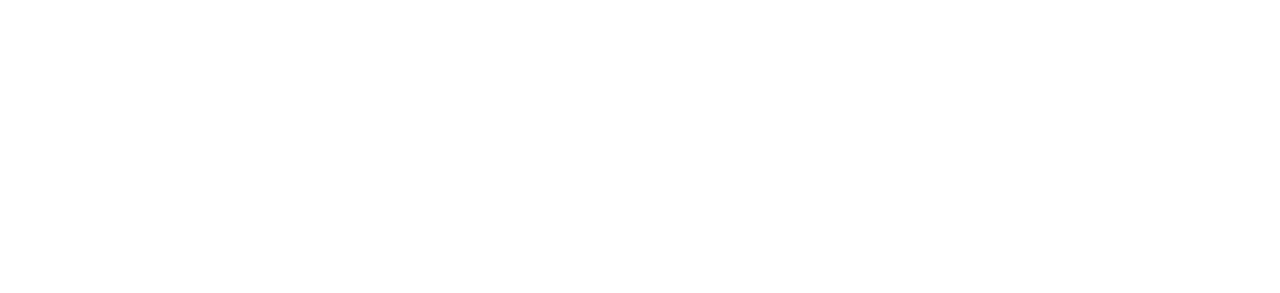
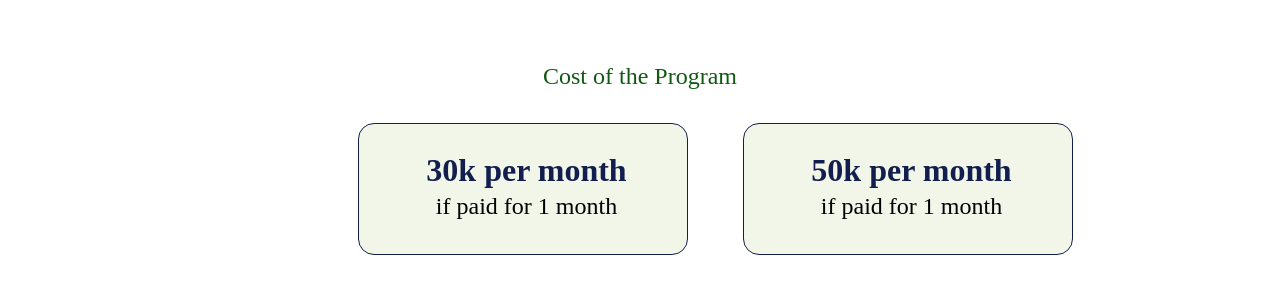
Before and after one commit to pradipk1/flamingo-frontend-ass, a React (Create React App) app: page / in a window 1280 px wide. Shown: the part 4155-4448 px from the top of the page. Before the commit the page ends 4218 px from the top, so only its background shows below. Built offline with nearby package versions, Linux system fonts and the light colour scheme.

Commit message:
costOfProgram done!

```diff
--- a/src/Pages/HomePage/HomePage.jsx
+++ b/src/Pages/HomePage/HomePage.jsx
@@ -7,6 +7,7 @@
 import ProgramStructure from '../../components/ProgramStructure/ProgramStructure';
 import WhatReceive from '../../components/WhatReceive/WhatReceive';
 import StartJourney from '../../components/StartJourney/StartJourney';
+import CostOfProgram from '../../components/CostOfProgram/CostOfProgram';
 
 function HomePage() {
   return (
@@ -29,6 +30,8 @@
         <WhatReceive />
 
         <StartJourney />
+
+        <CostOfProgram />
     </div>
   )
 }
--- /dev/null
+++ b/src/components/CostOfProgram/CostOfProgram.css
@@ -0,0 +1,49 @@
+.CostOfProgramMainDiv {
+    margin-bottom: 677px;
+}
+
+.CostOfProgramH2Div {
+    width: 292px;
+    height: 34px;
+    margin: auto;
+    margin-bottom: 26px;
+    text-align: center;
+}
+
+.CostOfProgramH2Div>h2 {
+    font-weight: 500;
+    color: #105913;
+}
+
+.CostOfProgramFlexDiv {
+    display: flex;
+    gap: 55px;
+    margin-left: 358px;
+}
+
+.CostOfProgramFlexDiv>div {
+    width: 330px;
+    height: 132px;
+    border-radius: 16px;
+    border: 1px solid #121F4E;
+    background: #F1F6E8;
+}
+
+.CostOfProgramFlexDiv>div>div {
+    width: 289px;
+    height: 71px;
+    margin-left: 23px;
+    margin-top: 27px;
+    text-align: center;
+}
+
+.CostOfProgramFlexDiv>div>div>h2 {
+    font-size: 32px;
+    line-height: 38px;
+    color: #121F4E;
+}
+
+.CostOfProgramFlexDiv>div>div>span {
+    font-size: 24px;
+    line-height: 35px;
+}
--- /dev/null
+++ b/src/components/CostOfProgram/CostOfProgram.jsx
@@ -0,0 +1,30 @@
+import React from 'react';
+import './CostOfProgram.css';
+
+function CostOfProgram() {
+  return (
+    <div className='CostOfProgramMainDiv'>
+        <div className='CostOfProgramH2Div'>
+            <h2>Cost of the Program</h2>
+        </div>
+
+        <div className='CostOfProgramFlexDiv'>
+            <div>
+                <div>
+                    <h2>30k per month</h2>
+                    <span>if paid for 1 month</span>
+                </div>
+            </div>
+
+            <div>
+                <div>
+                    <h2>50k per month</h2>
+                    <span>if paid for 1 month</span>
+                </div>
+            </div>
+        </div>
+    </div>
+  )
+}
+
+export default CostOfProgram;
```
